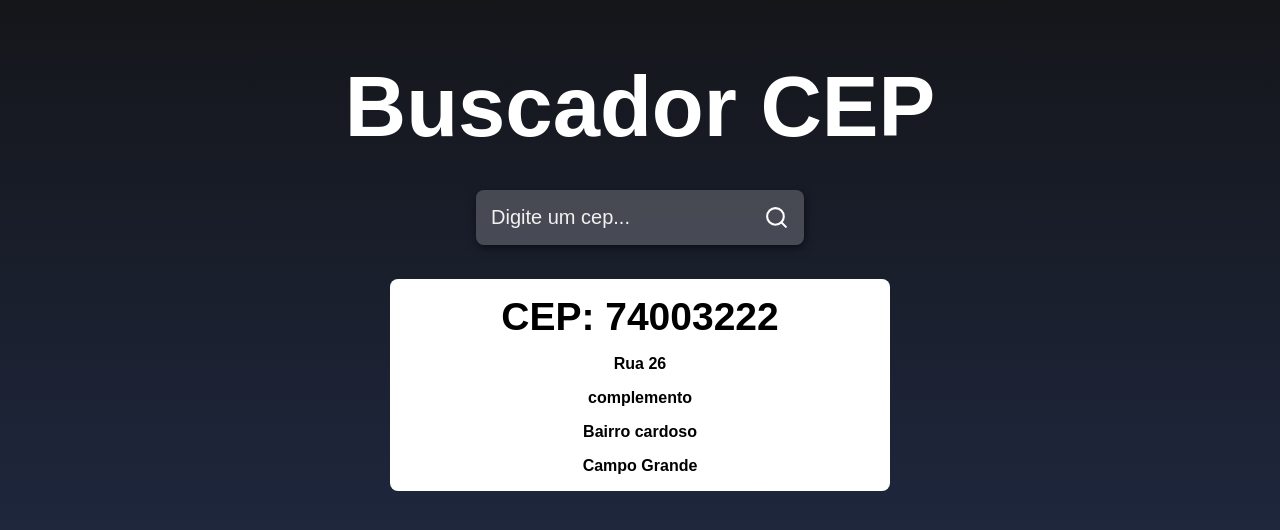
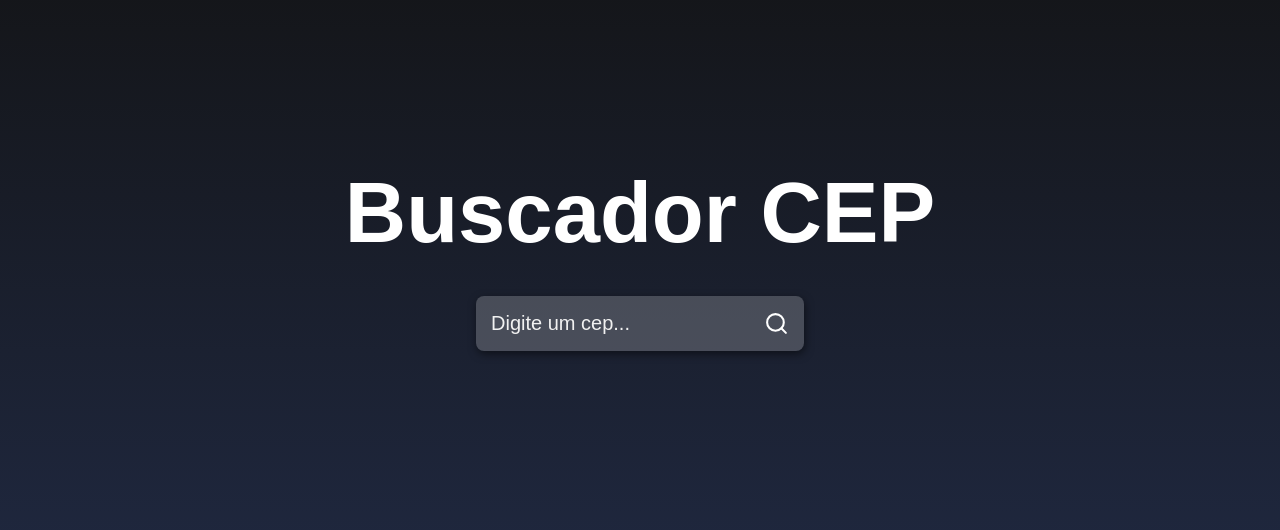
Before and after one commit to walterFMF/reactjs-buscador-cep, a React (Create React App) app: page / in a window 1280 px wide. Shown: the part 126-656 px from the top of the page. Built offline with nearby package versions, Linux system fonts and the light colour scheme.

Commit message:
implementando response na tela

```diff
--- a/src/App.js
+++ b/src/App.js
@@ -2,13 +2,28 @@
 import { FiSearch } from 'react-icons/fi'
 import './styles.css'
 
+import api from './services/api';
 
 function App() {
 
-  const [input, setInput] = useState(``)
+  const [input, setInput] = useState('')
+  const [cep, setCep] = useState({})
 
-  function handleSearch(){
-    alert("walter do inpt" + input)
+  async function handleSearch() {
+    if(input === ''){
+      alert("Preencha algum cep!")
+      return
+    }
+    try{
+      const response = await api.get(`${input}/json`)
+      setCep(response.data)
+    }catch (error) {
+      setInput();
+      setCep({})
+      alert("Ops Erro ao buscar cep");
+      console.log(`Error capturado: ${error}`);
+
+    }
   }
 
   return (
@@ -21,26 +36,26 @@
           type='text'
           placeholder='Digite um cep...'
           value={input}
-          onChange={(e)=> {
-            console.log(e.target.value)
+          onChange={(e) => {
             setInput(e.target.value)
           }
-          }/>
+          } />
 
         <button className='buttonSearch'
-        onClick={handleSearch}>
-          <FiSearch size={25} color="#fff"/>
+          onClick={handleSearch}>
+          <FiSearch size={25} color="#fff" />
         </button>
 
       </div>
-
-      <main className='main'>
-        <h2>CEP: 74003222</h2>
-        <span>Rua 26</span>
-        <span>complemento</span>
-        <span>Bairro cardoso </span>
-        <span>Campo Grande </span>
-      </main>
+      {Object.keys(cep).length > 0 && (
+        <main className='main'>
+          <h2>CEP: {cep.cep}</h2>
+          <span>Rua: {cep.logradouro}</span>
+          <span>Complemento: {cep.complemento ?? 'Sem complemento'}</span>
+          <span>{cep.bairro} </span>
+          <span>{cep.localidade} - {cep.uf}</span>
+        </main>
+      )}
     </div>
   );
 }
--- /dev/null
+++ b/src/services/api.js
@@ -0,0 +1,9 @@
+import axios from "axios"
+
+// https://viacep.com.br/ws/74934200/json
+
+const api = axios.create({
+    baseURL: "https://viacep.com.br/ws/"
+});
+
+export default api;
```
